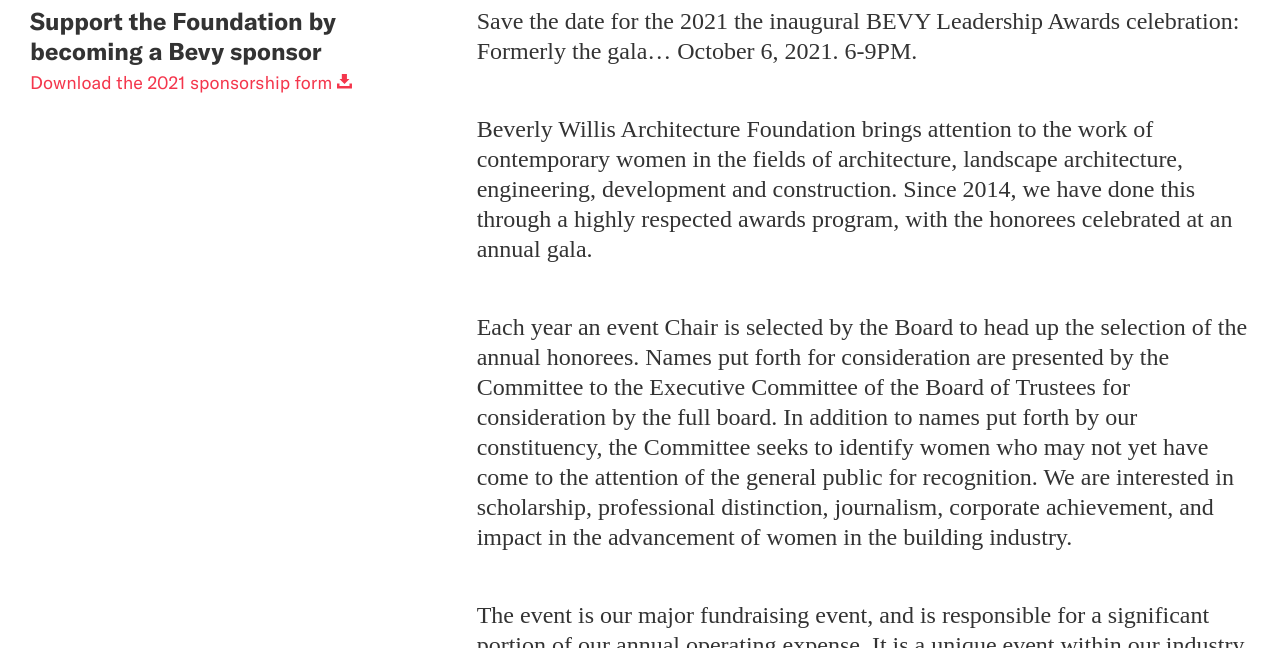
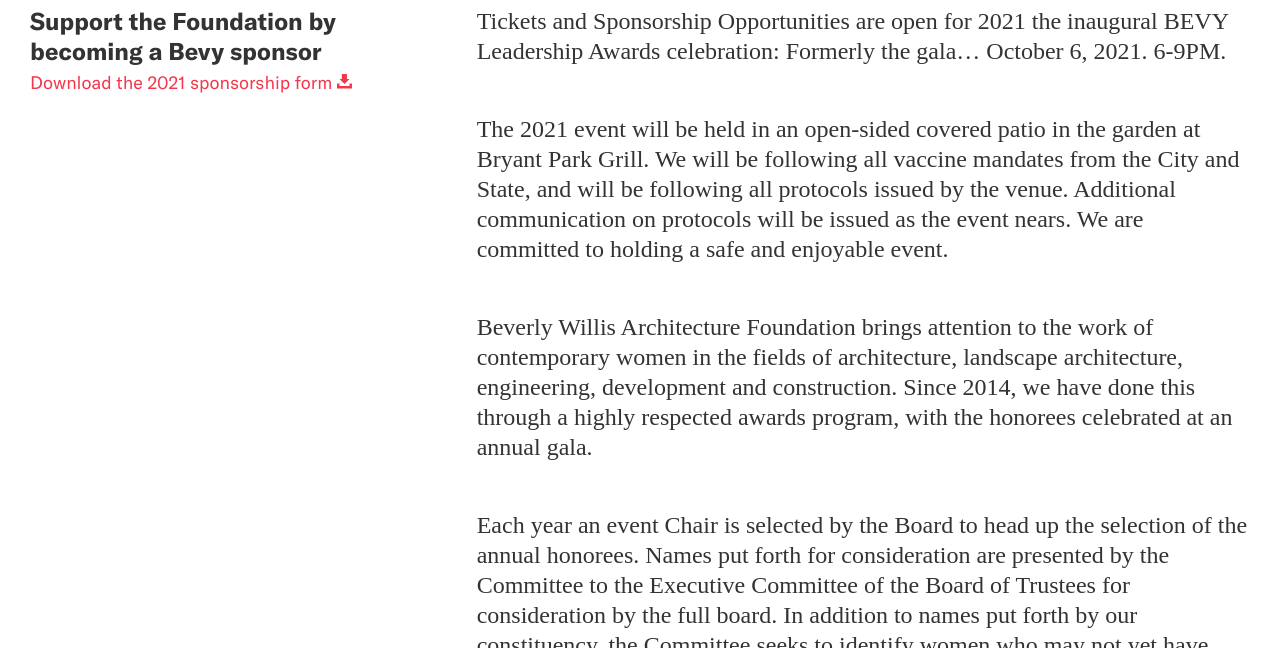
Before and after one commit to jengalas/bwaf-bbw, a Jekyll site: the page built from _programs/leadership-awards-gala.md, in a window 1280 px wide and 900 px high, scrolled down 534 px, cut to the strip 252-900 px from the top of the window. Built offline with Jekyll 4.4.1, drawn with Linux system fonts in a browser that asks for light colours; some web fonts are replaced.

Commit message:
Update from Forestry.io Aislinn McNamara updated _programs/leadership-awards-gala.md

```diff
--- a/_programs/leadership-awards-gala.md
+++ b/_programs/leadership-awards-gala.md
@@ -37,23 +37,28 @@
     link_text: Download the 2021 sponsorship form
     download: https://www.dropbox.com/s/04kjv5m7xwrl3dg/BWAF%20Bevy%202021_Sponsorship%20Form.pdf?dl=0
     link_url: ''
-  text_block: "Save the date for the 2021 the inaugural BEVY Leadership Awards celebration:
-    Formerly the gala... October 6, 2021. 6-9PM. \n\nBeverly Willis Architecture Foundation
-    brings attention to the work of contemporary women in the fields of architecture,
-    landscape architecture, engineering, development and construction. Since 2014,
-    we have done this through a highly respected awards program, with the honorees
-    celebrated at an annual gala.\n\nEach year an event Chair is selected by the Board
-    to head up the selection of the annual honorees. Names put forth for consideration
-    are presented by the Committee to the Executive Committee of the Board of Trustees
-    for consideration by the full board. In addition to names put forth by our constituency,
-    the Committee seeks to identify women who may not yet have come to the attention
-    of the general public for recognition. We are interested in scholarship, professional
-    distinction, journalism, corporate achievement, and impact in the advancement
-    of women in the building industry.\n\nThe event is our major fundraising event,
-    and is responsible for a significant portion of our annual operating expense.
-    It is a unique event within our industry—A special evening of friends, family,
-    and professional colleagues provides an opportunity to expand contacts and demonstrate
-    that networking with women is good business."
+  text_block: "Tickets and Sponsorship Opportunities are open for 2021 the inaugural
+    BEVY Leadership Awards celebration: Formerly the gala... October 6, 2021. 6-9PM.
+    \n\nThe 2021 event will be held in an open-sided covered patio in the garden at
+    Bryant Park Grill. We will be following all vaccine mandates from the City and
+    State, and will be following all protocols issued by the venue. Additional communication
+    on protocols will be issued as the event nears. We are committed to holding a
+    safe and enjoyable event. \n\nBeverly Willis Architecture Foundation brings attention
+    to the work of contemporary women in the fields of architecture, landscape architecture,
+    engineering, development and construction. Since 2014, we have done this through
+    a highly respected awards program, with the honorees celebrated at an annual gala.\n\nEach
+    year an event Chair is selected by the Board to head up the selection of the annual
+    honorees. Names put forth for consideration are presented by the Committee to
+    the Executive Committee of the Board of Trustees for consideration by the full
+    board. In addition to names put forth by our constituency, the Committee seeks
+    to identify women who may not yet have come to the attention of the general public
+    for recognition. We are interested in scholarship, professional distinction, journalism,
+    corporate achievement, and impact in the advancement of women in the building
+    industry.\n\nThe event is our major fundraising event, and is responsible for
+    a significant portion of our annual operating expense. It is a unique event within
+    our industry—A special evening of friends, family, and professional colleagues
+    provides an opportunity to expand contacts and demonstrate that networking with
+    women is good business."
   section_break: false
 - template: text-block
   section_break: true
```
